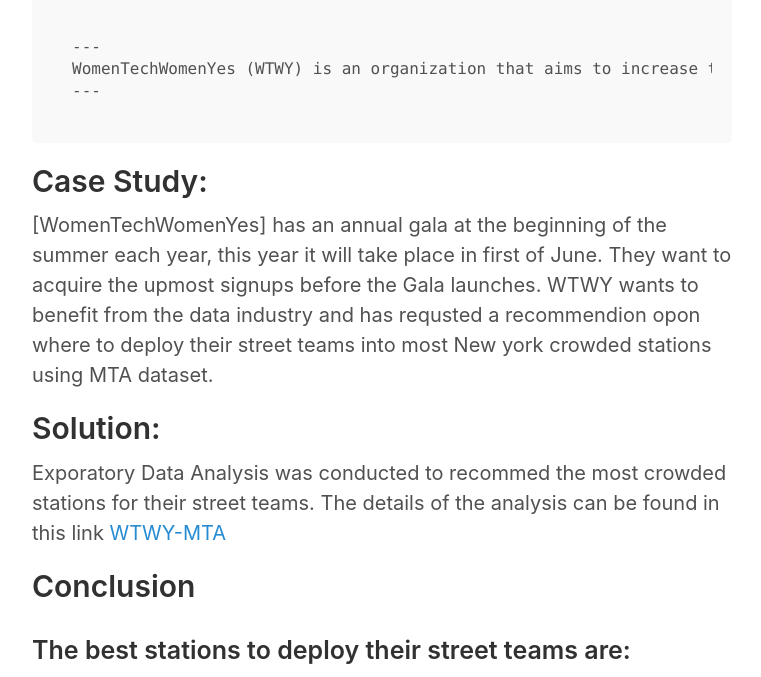
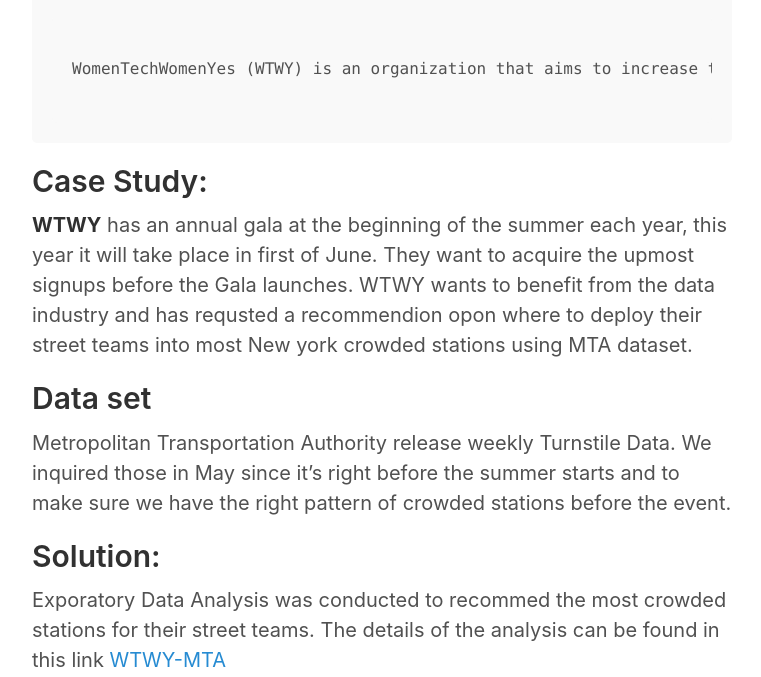
Before and after one commit to Meaad96s/blog, a Jekyll site: the page built from _posts/2019-09-05-Project 1.md, in a window 1280 px wide and 900 px high, scrolled down 414 px, cut to the strip 223-900 px from the top of the window. Shown: the whole strip, without its empty margins (258-1019 px from the left). Built offline with Jekyll 4.4.1, drawn with Linux system fonts in a browser that asks for light colours.

Commit message:
Update 2019-09-05-Project 1.md

````diff
--- a/_posts/2019-09-05-Project 1.md
+++ b/_posts/2019-09-05-Project 1.md
@@ -2,16 +2,18 @@
 layout: post
 title: Project 1 | WTWY Sign-ups in New york
 ---
-
-![NY-MTA](https://user-images.githubusercontent.com/20974667/64476526-45ee7380-d198-11e9-863b-ee2e91074c65.png)
+![NY-MTA](https://user-images.githubusercontent.com/20974667/64476649-19d3f200-d19a-11e9-9761-f0553f820a72.png)
 
 ```
----
+
 WomenTechWomenYes (WTWY) is an organization that aims to increase the capacity of women in the technology field.
----
+
 ```
 ## Case Study:
-[WomenTechWomenYes] has an annual gala at the beginning of the summer each year, this year it will take place in first of June. They want to acquire the upmost signups before the Gala launches. WTWY wants to benefit from the data industry and has requsted a recommendion opon where to deploy their street teams into most New york crowded stations using MTA dataset.
+**WTWY** has an annual gala at the beginning of the summer each year, this year it will take place in first of June. They want to acquire the upmost signups before the Gala launches. WTWY wants to benefit from the data industry and has requsted a recommendion opon where to deploy their street teams into most New york crowded stations using MTA dataset.
+
+## Data set
+Metropolitan Transportation Authority release weekly Turnstile Data. We inquired those in May since it's right before the summer starts and to make sure we have the right pattern of crowded stations before the event.
 
 ## Solution:
 Exporatory Data Analysis was conducted to recommed the most crowded stations for their street teams.
@@ -21,6 +23,7 @@
 ## Conclusion
 
 ### The best stations to deploy their street teams are:
+
 * 34-ST_PENN STA
 
 * GRD CNTRL
````
